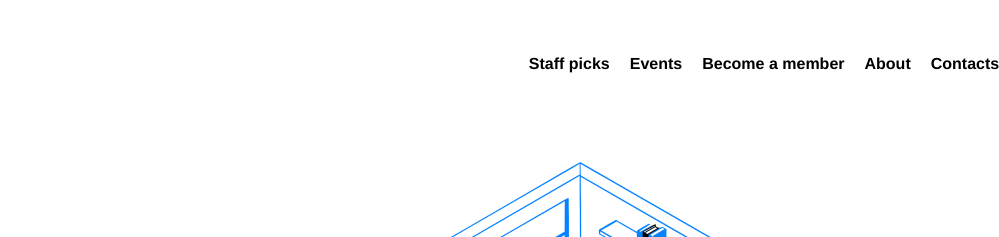
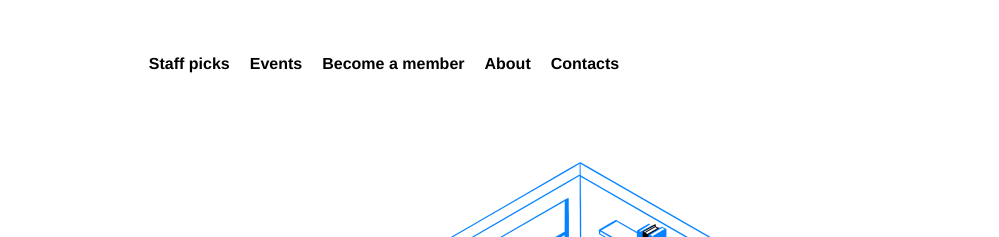
Before and after one commit to byakter/se_project_library, a plain HTML site: page index.html in a window 1280 px wide. Shown: the top 237 px of the page, 354-1353 px from the left, 999 px wide, since content can reach past the window. Drawn offline with Linux system fonts and the light colour scheme.

Commit message:
New update for my project

```diff
--- a/styles/style.css
+++ b/styles/style.css
@@ -21,8 +21,8 @@
 .nav {
   /* Add flex properties here */
   display: flex;
+  align-items: center;
   justify-content: space-between;
-  align-items: center;
 }
 
 .logo {
@@ -34,10 +34,9 @@
   list-style: none;
   padding-left: 0;
   margin-top: 8px;
+  column-gap: 20px;
   display: flex;
-  column-gap: 20px;
-  position: relative;
-  left: 380px;
+  justify-items: flex-end;
 }
 
 .nav__link {
```
